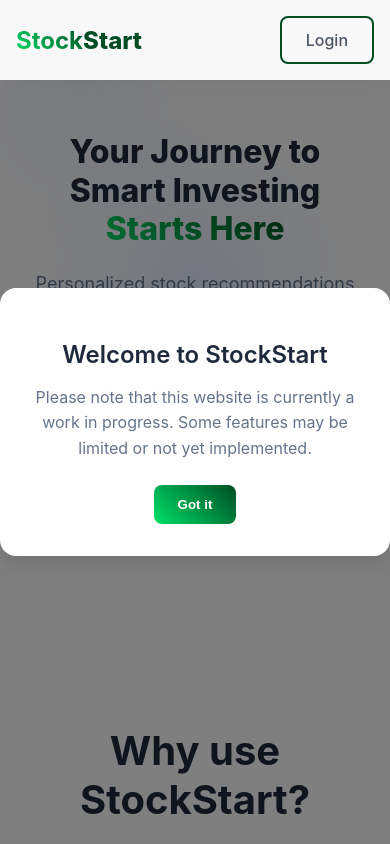
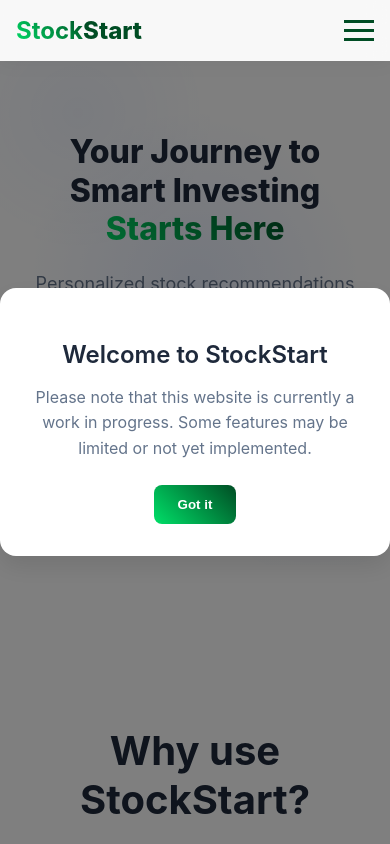
Before and after one commit to jhbeeber/StockStart, a React (Create React App) app in the folder stockstart/: page / in a window 390 px wide. Shown: the top 844 px of the page. Built offline with nearby package versions, Linux system fonts and the light colour scheme; no server answers.

Commit message:
Made navigation bar more responsive for mobile devices

```diff
--- a/stockstart/src/Navbar.css
+++ b/stockstart/src/Navbar.css
@@ -19,6 +19,7 @@
   font-weight: 800;
   text-decoration: none;
   color: inherit;
+  z-index: 1001;
 }
 
 .logo span:first-child {
@@ -31,6 +32,26 @@
 .logo-accent {
   color: #003c1c;
   font-weight: 800;
+}
+
+.hamburger {
+  display: none;
+  flex-direction: column;
+  justify-content: space-between;
+  width: 30px;
+  height: 21px;
+  background: transparent;
+  border: none;
+  cursor: pointer;
+  padding: 0;
+  z-index: 1001;
+}
+
+.hamburger-line {
+  width: 100%;
+  height: 3px;
+  background-color: #004d24;
+  transition: all 0.3s ease;
 }
 
 .nav-links {
@@ -100,13 +121,39 @@
     padding: 1rem;
   }
 
+  .hamburger {
+    display: flex;
+  }
+
   .nav-links {
-    gap: 1rem;
+    display: none;
+    position: fixed;
+    top: 0;
+    left: 0;
+    right: 0;
+    bottom: 0;
+    background: rgba(255, 255, 255, 0.98);
+    flex-direction: column;
+    justify-content: flex-start;
+    align-items: center;
+    gap: 2rem;
+    padding: 6rem 2rem 2rem;
+    z-index: 999;
+    overflow-y: auto;
+    height: 100vh;
+  }
+
+  .nav-links.show {
+    display: flex;
+  }
+
+  .nav-links a {
+    font-size: 1.25rem;
+    padding: 0.5rem 0;
+  }
+
+  .login-btn, .settings-btn {
+    width: 200px;
+    text-align: center;
   }
 }
-
-@media (max-width: 480px) {
-  .nav-links a:not(.login-btn):not(.settings-btn) {
-    display: none;
-  }
-}
--- a/stockstart/src/Navbar.js
+++ b/stockstart/src/Navbar.js
@@ -1,33 +1,55 @@
-import React from 'react';
+import React, { useState } from 'react';
 import { Link, useLocation, useParams } from 'react-router-dom';
 import './Navbar.css';
 
 function Navbar() {
+  const [isMenuOpen, setIsMenuOpen] = useState(false);
   const location = useLocation();
   const { userId } = useParams();
-  const isLoggedIn = location.pathname.includes('/dashboard') || location.pathname.includes('/suggestions') || location.pathname.includes('/settings') || (location.pathname.includes('/privacy-policy') && userId) || (location.pathname.includes('/terms') && userId);;
+  const isLoggedIn = location.pathname.includes('/dashboard') ||
+                     location.pathname.includes('/suggestions') ||
+                     location.pathname.includes('/settings') ||
+                     (location.pathname.includes('/privacy-policy') && userId) ||
+                     (location.pathname.includes('/terms') && userId);
+
+  const toggleMenu = () => {
+    setIsMenuOpen(!isMenuOpen);
+  };
 
   return (
     <nav className="navbar">
       <Link to="/" className="logo">
         <span>Stock</span><span className="logo-accent">Start</span>
       </Link>
-      <div className="nav-links">
+
+      <button className="hamburger" onClick={toggleMenu}>
+        <span className="hamburger-line"></span>
+        <span className="hamburger-line"></span>
+        <span className="hamburger-line"></span>
+      </button>
+
+      <div className={`nav-links ${isMenuOpen ? 'show' : ''}`}>
         {isLoggedIn ? (
           <>
             <Link
               to={`/dashboard/${userId}`}
-              className={location.pathname === `/dashboard/${userId}` ? 'active' : ''}>
+              className={location.pathname === `/dashboard/${userId}` ? 'active' : ''}
+              onClick={() => setIsMenuOpen(false)}
+            >
               Dashboard
             </Link>
             <Link
               to={`/suggestions/${userId}`}
-              className={location.pathname === `/suggestions/${userId}` ? 'active' : ''}>
+              className={location.pathname === `/suggestions/${userId}` ? 'active' : ''}
+              onClick={() => setIsMenuOpen(false)}
+            >
               Suggestions
             </Link>
             <Link
               to={`/settings/${userId}`}
-              className={location.pathname === `/settings/${userId}` ? 'active' : ''}>
+              className={location.pathname === `/settings/${userId}` ? 'active' : ''}
+              onClick={() => setIsMenuOpen(false)}
+            >
               Settings
             </Link>
           </>
@@ -35,15 +57,25 @@ function Navbar() {
           <>
             <Link
               to="/features"
-              className={location.pathname === '/features' ? 'active' : ''}>
+              className={location.pathname === '/features' ? 'active' : ''}
+              onClick={() => setIsMenuOpen(false)}
+            >
               Features
             </Link>
             <Link
               to="/about"
-              className={location.pathname === '/about' ? 'active' : ''}>
+              className={location.pathname === '/about' ? 'active' : ''}
+              onClick={() => setIsMenuOpen(false)}
+            >
               About
             </Link>
-            <Link to="/login" className="login-btn">Login</Link>
+            <Link
+              to="/login"
+              className="login-btn"
+              onClick={() => setIsMenuOpen(false)}
+            >
+              Login
+            </Link>
           </>
         )}
       </div>
```
